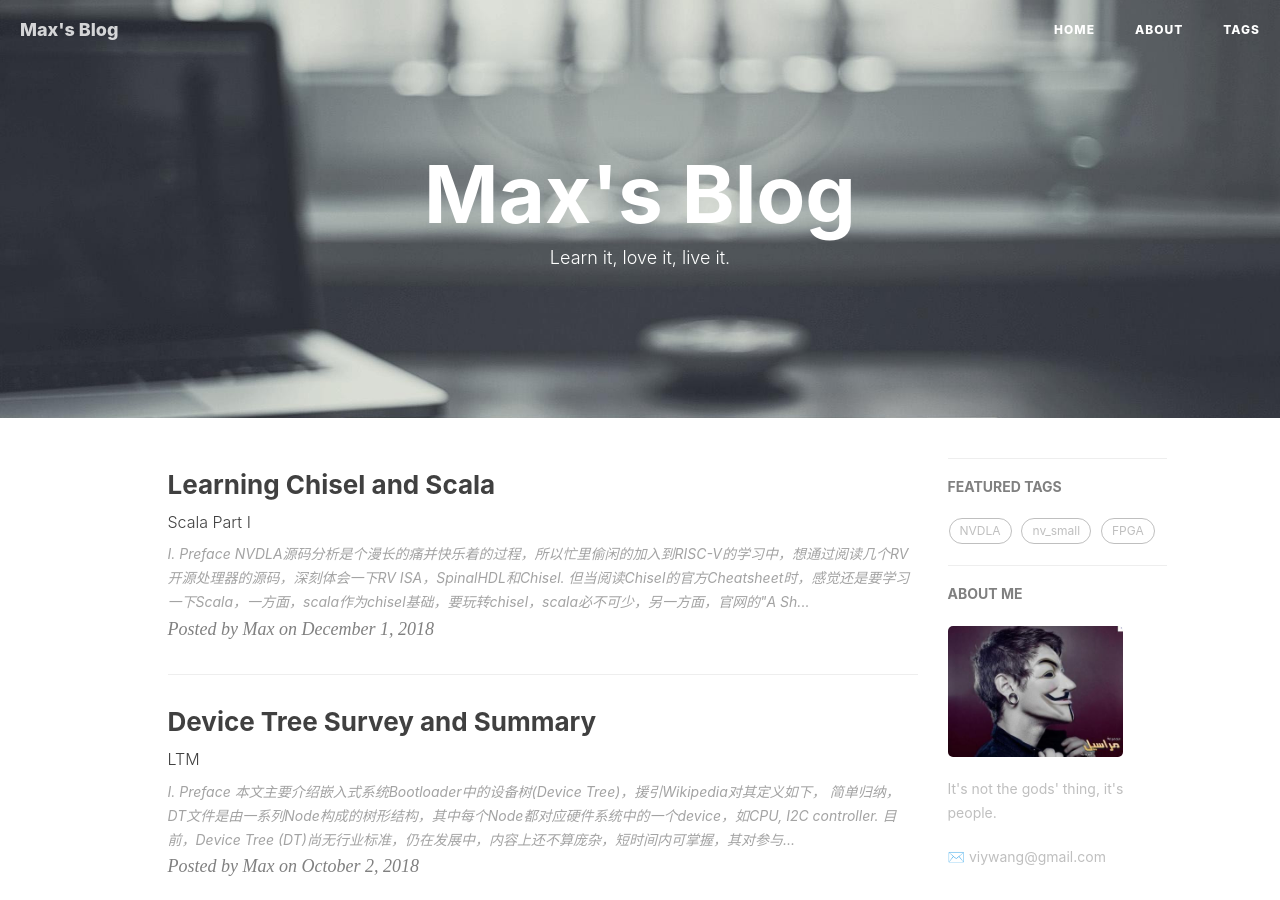
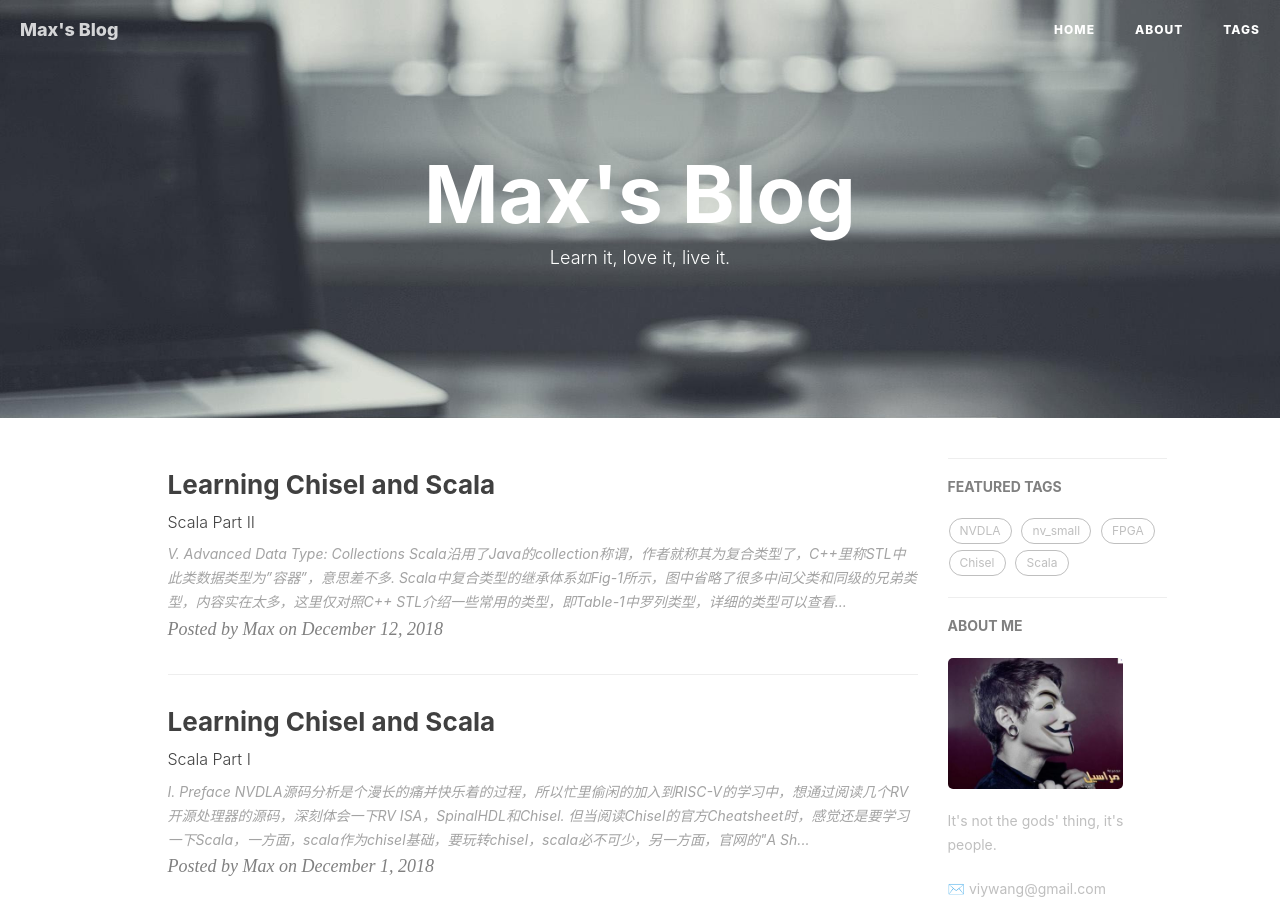
Before and after one commit to VVViy/VVViy.github.io, a Jekyll site: the page built from index.html, in a window 1280 px wide and 900 px high. Built offline with Jekyll 4.4.1, drawn with Linux system fonts in a browser that asks for light colours; nearby versions of some CDN libraries; the list of posts is cut into pages by our own code; comment, search, counter and statistics services are not loaded; some of the changed lines change nothing that is shown.

Commit message:
Update and rename Learning-Chisel-and-Scala-Part-II.md to 2018-12-13-Learning-Chisel-and-Scala-Part-II.md

````diff
--- a/_posts/Learning-Chisel-and-Scala-Part-II.md
+++ b/_posts/2018-12-13-Learning-Chisel-and-Scala-Part-II.md
@@ -2,7 +2,7 @@
 layout:     post
 title:      Learning Chisel and Scala
 subtitle:   Scala Part II
-date:       2018-11-24
+date:       2018-12-12
 author:     Max
 header-img: img/post-gray-background.jpg
 catalog: true
@@ -841,7 +841,7 @@
 <console>: illegit: Option[Double] = None
 ```
 
-Table 10.Safe Option extractions
+Table 10. Safe Option extractions
 
 | Name | Example | Description |
 |------|---------|-------------|
@@ -1852,7 +1852,7 @@
   `Chisel API`中用到不少`bounded types`，其表示仅能使用指定的类、基类或子类进行设计应用. 包括`upper bound`和`lower bound`，前者指定了能够作为`type parameter`的类型只能是指定类型和其子类（一般指定最高的父类），后者则指定能接受的最低阶的类，一般指向子类，尽管实际执行的类型比声明的要低.
 
 ```scala
-//syntax: 操作符<
+//syntax: 操作符<:
 
 <identifier> <: <upper bound type>
 
@@ -1879,10 +1879,11 @@
 scala> check(new Admin("", "strict"))
 <console>: Fail!
 ```
----
-
-```scala
-//syntax: 操作符>
+
+相较于严格的`upper bound`还有一种相对宽松的`view bound`使用`<%`操作符标识，`view bound`支持隐式转换，即输入类型可以不是指定的基类或其子类，但是允许通过隐式转换转为可接受类型，而`upper bound`不支持隐式转换.
+
+```scala
+//syntax: 操作符>:
 
 <identifier> >: <lower bound type>
 
@@ -1903,7 +1904,70 @@
 
 ```
 
+---
+
 #### 4. Type variance
+  上面介绍有关泛型的定义时，`type parameter`是一个定值，本节介绍的`type variance`允许类型变量用于泛型定义，其主要体现了"类型的转换"，是一种比上一节介绍的`bounded types`稍宽松的类型限定机制.
+
+  `Type variance`主要解决的是下例所示的一类问题.
+
+```scala
+//example 1
+
+scala> class Car { override def toString = "Car()" }
+defined class Car
+
+scala> class Volvo extends Car { override def toString = "Volvo()" }
+defined class Volvo
+
+scala> val c: Car = new Volvo()
+c: Car = Volvo()
+
+scala> case class Item[A](a: A) { def get: A = a }
+defined class Item
+
+scala> val c: Item[Car] = new Item[Volvo](new Volvo)   //即子类Volvo可以赋值给与父类Car的value以实现多态，但在类的泛型定义中，泛型声明与类定义是特定组合，即使type parameter是相互兼容，也不能匹配.
+
+<console>:12: error: type mismatch; found : Item[Volvo] required: Item[Car]
+Note: Volvo <: Car, but class Item is invariant in type A. You may wish to define A as +A instead. (SLS 4.5) val c: Item[Car] = new Item[Volvo](new Volvo)
+```
+
+要fix这个问题，便需要使用`type variance`，即将类定义中的泛型定义为`type covariant`，这个协变类型能够自动将非兼容类型转化为声明类型的基类，以实现泛型多态.
+
+```scala
+//example 2: 定义class，case class，trait等可继承的类时，在泛型定义的类型前加+
+
+scala> case class Item[+A](a: A) { def get: A = a }
+
+<console>: defined class Item
+
+scala> val c: Item[Car] = new Item[Volvo](new Volvo) //编译器自动寻求子类型Volvo向基类Car转化，一旦发现可转化，便可正确执行多态
+
+<console>: c: Item[Car] = Item(Volvo())
+
+scala> val auto = c.get  //虽然实际传入的对象是子类对象，但由于声明的类型是基类，所以返回值依然是基类
+
+auto: Car = Volvo()
+```
+
+需要注意的是`covariant type`可以定义方法成员返回值类型，但不能定义方法输入参数类型，否则会报如下错误.
+
+```scala
+//example 3
+
+scala> class Check[+A] { def check(a: A) = {} }
+<console>:7: error: covariant type A occurs in contravariant position in type A of value a
+class Check[+A] { def check(a: A) = {} }
+```
+
+错误信息说的很清楚，方法输入参数的类型需要`contravariant type`，逆变类型，就是从基类向子类转变的声明（这个逆变我没太搞明白，父类向子类转型?!），其定义形式如下.
+
+```scala
+//example 4: 使用-号
+
+scala> class Check[-A] { def check(a: A) = {} }
+<console>: defined class Check
+```
 
 ---
 
@@ -1912,15 +1976,23 @@
 
 | Item | Description |
 |------|-------------|
-| =>操作符应用|  |
-| 下划线通配符的应用 |  |
-| 可嵌套类型 |  |
-| 无名函数/类 |  |
-| 函数类型的进化 |  |
-| class扩展途径 |  |
-| 类内定义的元素 |  |
-| 被忽视的符号 | (1) #:: |
+| =>操作符应用| (1) match表达式 <br> (2) 函数型变量定义 <br> (3) 函数字面量 <br> (4) By-name parameter <br> (5) package import alias |
+| 可嵌套元素 | (1) 表达式 <br> (2) 函数 <br> (3) 类 <br> (4) 第二种packaging |
+| 无名函数/类 | (1) 函数字面量 <br> (2) 抽象类 <br> (3) instantiation with trait |
+| 类的扩展途径 | (1) 继承 <br> (2) 聚合 <br> (3) 伴生object <br> (4) 多继承 <br> (5)self type trait <br> (6) instantiation with trait <br> (7) 使用隐式类 |
+| 类内定义的元素 | (1) selftype <br> (2) implicit class <br> (3) type alias <br> (4) abstract types |
+| 被忽视的符号 | (1) -> <br> (2) <- <br> (3) :: <br> (4) #:: <br> (5) >: <br> (6) <: <br> (7) <% |
 
 ---
 
 **====说明====**
+
+    (1) 因为学习Scala的目的还是为Chisel服务，并没有打算把Scala背后的原理和各种应用弄的很透，
+        所以，两篇blog主要以"Learning Scala"为主来提取内容，同时参考"Programming in scala 3rd"
+        避免核心内容缺失，之后也对比了Scala官网的cheatsheet，基本覆盖了全部基础内容，可能在
+        collection那部分少了几种，一个是因为类型太多，另一个是个人觉得不常用.
+    (2) 写这两篇blog主要是因为之前在Chisel讨论中有小伙伴提出关于Scala和函数式的一些问题，回答了
+        一些，简单整理后结合教材写了这篇blog，后续可能遇到新问题后还会添加进来，使内容更加完善，
+        帮助理解学习过程中遇到的问题.
+    (3) 本来下一篇想把Chisel简单整理一下，但是目前素材不多，准备分析一个小的Chisel开源core后，
+        再结合Chisel API介绍，可能更有实用价值.
````
